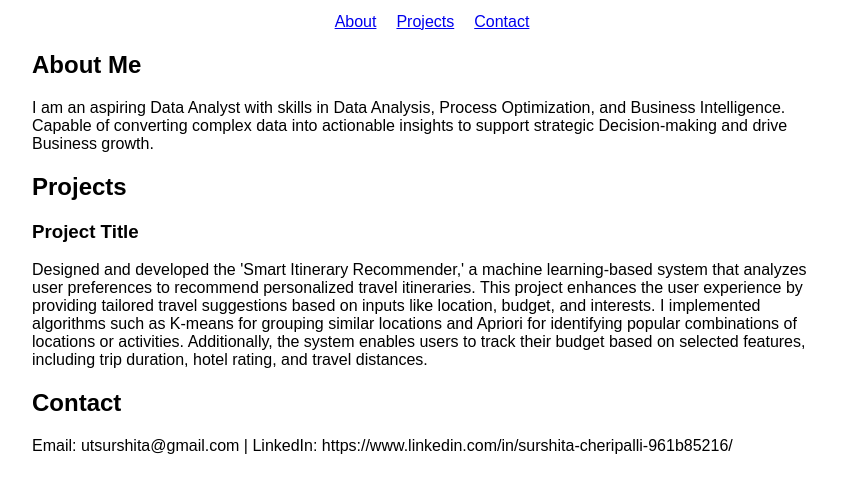
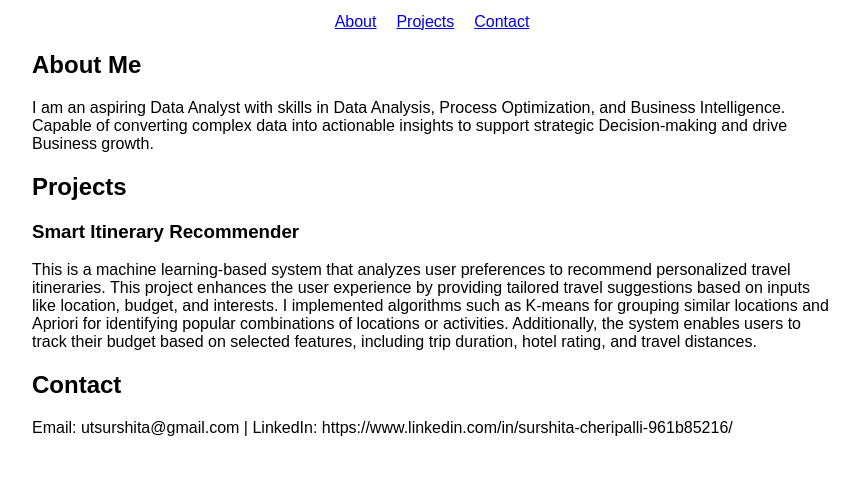
Before and after one commit to Surshita11/Surshita11.github.io, a plain HTML site: page index.html in a window 1280 px wide. Shown: the part 121-614 px from the top of the page, without its empty margins (208-1067 px from the left). Drawn offline with Linux system fonts and the light colour scheme.

Commit message:
Update index.html

```diff
--- a/index.html
+++ b/index.html
@@ -25,8 +25,8 @@
     <section id="projects">
         <h2>Projects</h2>
         <div class="project">
-            <h3>Project Title</h3>
-            <p>Designed and developed the 'Smart Itinerary Recommender,' a machine learning-based system that analyzes user preferences to recommend personalized travel itineraries. This project enhances the user experience by providing tailored travel suggestions based on inputs like location, budget, and interests. I implemented algorithms such as K-means for grouping similar locations and Apriori for identifying popular combinations of locations or activities. Additionally, the system enables users to track their budget based on selected features, including trip duration, hotel rating, and travel distances.</p>
+            <h3>Smart Itinerary Recommender</h3>
+            <p>This is a machine learning-based system that analyzes user preferences to recommend personalized travel itineraries. This project enhances the user experience by providing tailored travel suggestions based on inputs like location, budget, and interests. I implemented algorithms such as K-means for grouping similar locations and Apriori for identifying popular combinations of locations or activities. Additionally, the system enables users to track their budget based on selected features, including trip duration, hotel rating, and travel distances.</p>
         </div>
     </section>
     <section id="contact">
```
